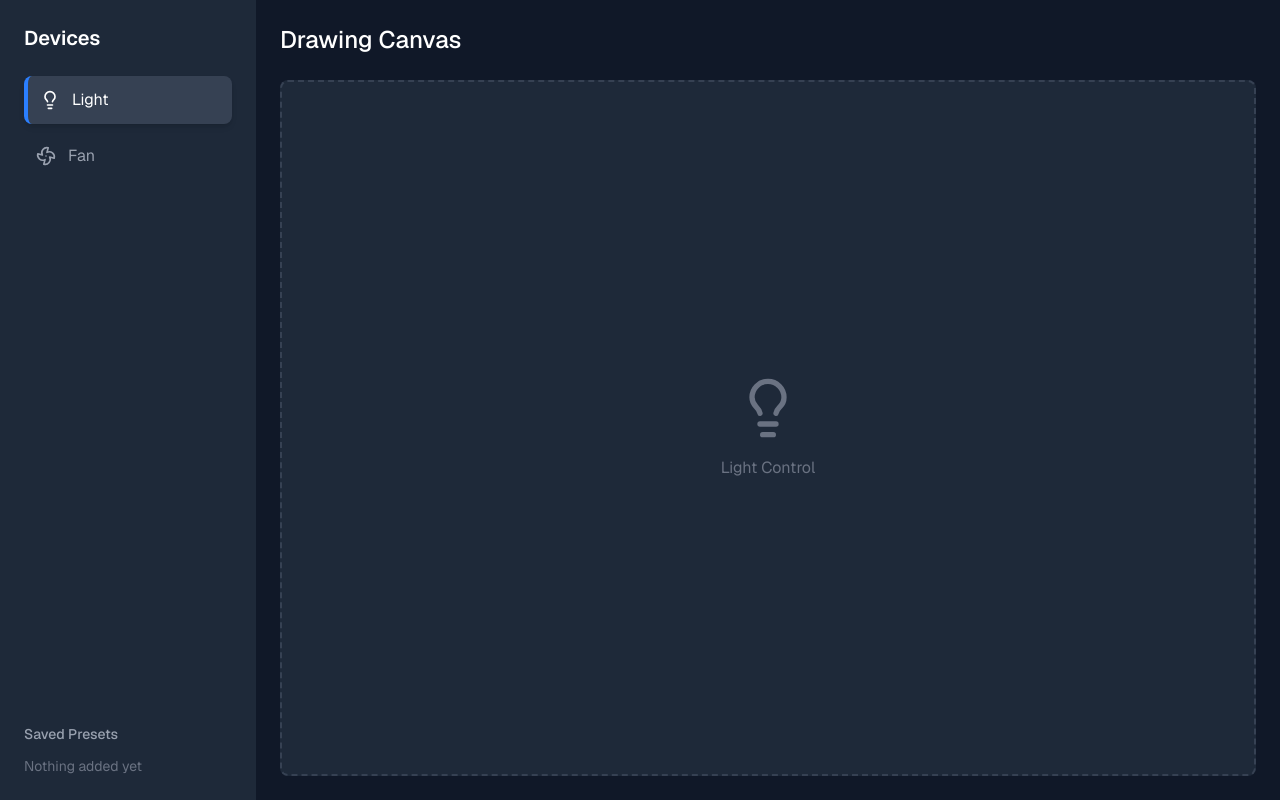
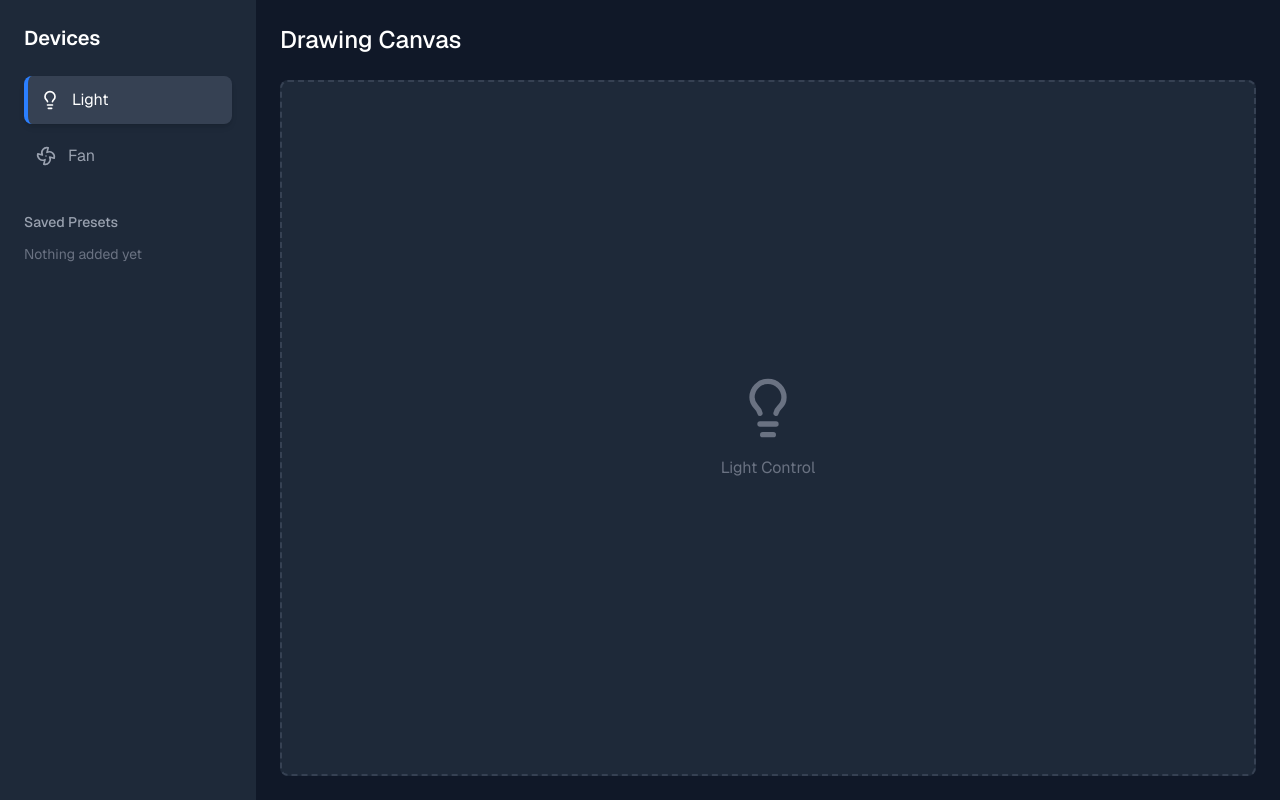
Before and after one commit to aktaruzzamanjoti97/sandbox-ollyo, a Next.js app: page / in a window 1280 px wide. Built offline with nearby package versions, Linux system fonts and the light colour scheme.

Commit message:
fix: small issue fixed

```diff
--- a/app/page.tsx
+++ b/app/page.tsx
@@ -85,7 +85,7 @@ export default function Home() {
                 </div>
 
                 {/* Saved Presets Section */}
-                <div className='mt-auto'>
+                <div className=''>
                     <h3 className='text-sm font-medium text-gray-400 mb-3'>
                         Saved Presets
                     </h3>
```
